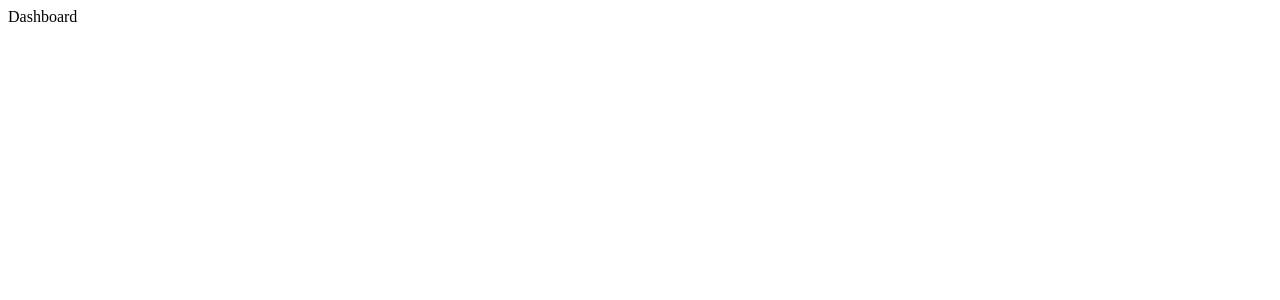
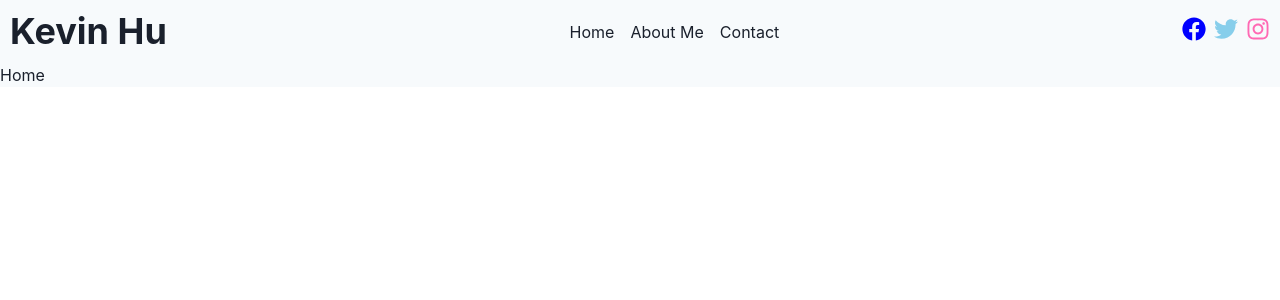
Before and after one commit to kev0921/personal-website, a React (Vite) app: page / in a window 1280 px wide. Shown: the top 300 px of the page. Built offline with nearby package versions, Linux system fonts and the light colour scheme.

Commit message:
Changed file names and added basic nav bar

```diff
--- a/package.json
+++ b/package.json
@@ -9,8 +9,13 @@
     "preview": "vite preview"
   },
   "dependencies": {
+    "@chakra-ui/react": "^2.7.0",
+    "@emotion/react": "^11.11.0",
+    "@emotion/styled": "^11.11.0",
+    "framer-motion": "^10.12.16",
     "react": "^18.2.0",
     "react-dom": "^18.2.0",
+    "react-icons": "^4.9.0",
     "react-router-dom": "^6.6.1"
   },
   "devDependencies": {
--- a/src/App.jsx
+++ b/src/App.jsx
@@ -7,17 +7,17 @@ import {
 
 // layouts and pages
 import RootLayout from './layouts/RootLayout'
-import Dashboard from './pages/Dashboard'
-import Create from './pages/Create'
-import Profile from './pages/Profile'
+import Home from './pages/Home'
+import Contact from './pages/Contact'
+import About from './pages/About'
 
 // router and routes
 const router = createBrowserRouter(
   createRoutesFromElements(
     <Route path="/" element={<RootLayout />}>
-      <Route index element={<Dashboard />} />
-      <Route path="create" element={<Create />} />
-      <Route path="profile" element={<Profile />} />
+      <Route index element={<Home />} />
+      <Route path="Contact" element={<Contact />} />
+      <Route path="About" element={<About />} />
     </Route>
   )
 )
--- a/src/components/Navbar.jsx
+++ b/src/components/Navbar.jsx
@@ -1,5 +1,41 @@
-export default function Navbar(){
-    return (
-        <div>Navbar</div>
-    )
+import { Flex, Box, Heading, Spacer, HStack } from "@chakra-ui/react";
+import { Icon } from '@chakra-ui/react';
+import { FaFacebook, FaTwitter, FaInstagram } from 'react-icons/fa';
+
+
+export default function Navbar() {
+  return (
+    <Flex as="nav" p="10px" alignItems="center">
+        <Heading as="h1">Kevin Hu</Heading>
+
+        <Spacer />
+
+        <HStack spacing="100px">
+          <Flex align="center">
+            <Box mx={2}>
+              <a href="/">Home</a>
+            </Box>
+            <Box mx={2}>
+              <a href="/About">About Me</a>
+            </Box>
+            <Box mx={2}>
+              <a href="/Contact">Contact</a>
+            </Box>
+          </Flex>
+        </HStack>
+
+        <Spacer />
+
+        <HStack spacing="20px">
+        <Box>
+          <Icon as={FaFacebook} boxSize={6} mr={2} style={{ color: 'blue', fontSize: '24px' }} />
+          <Icon as={FaTwitter} boxSize={6} mr={2} style={{ color: 'skyblue', fontSize: '20px' }} />
+          <a href="https://www.instagram.com/kevinhu04/">
+            <Icon as={FaInstagram} boxSize={6} style={{ color: "#FF69B4", fontSize: '18px' }} />
+          </a>
+        </Box>
+        </HStack>
+
+    </Flex>
+  )
 }
--- a/src/layouts/RootLayout.jsx
+++ b/src/layouts/RootLayout.jsx
@@ -1,9 +1,16 @@
 import { Outlet } from "react-router-dom"
+import Navbar from "../components/Navbar"
+import { Grid, GridItem } from "@chakra-ui/react"
 
 export default function RootLayout() {
   return (
-    <div>
-      <Outlet />
-    </div>
+    <Grid templateColumns="repeat(3, 1fr)" bg="gray.50">
+      <GridItem colSpan="3">
+        <Navbar />
+      </GridItem>
+      <GridItem>
+        <Outlet />
+      </GridItem>
+    </Grid>
   )
 }
--- a/src/main.jsx
+++ b/src/main.jsx
@@ -2,8 +2,12 @@ import React from 'react'
 import ReactDOM from 'react-dom/client'
 import App from './App'
 
+import { ChakraProvider } from '@chakra-ui/react'
+
 ReactDOM.createRoot(document.getElementById('root')).render(
   <React.StrictMode>
-    <App />
+    <ChakraProvider>
+      <App />
+    </ChakraProvider>
   </React.StrictMode>,
 )
--- /dev/null
+++ b/src/pages/About.jsx
@@ -0,0 +1,5 @@
+export default function About() {
+  return (
+    <div>About Me</div>
+  )
+}
--- /dev/null
+++ b/src/pages/Contact.jsx
@@ -0,0 +1,5 @@
+export default function Contact() {
+  return (
+    <div>Contact</div>
+  )
+}
--- a/src/pages/Create.jsx
+++ /dev/null
@@ -1,5 +0,0 @@
-export default function Create() {
-  return (
-    <div>Create</div>
-  )
-}
--- a/src/pages/Dashboard.jsx
+++ /dev/null
@@ -1,5 +0,0 @@
-export default function Dashboard() {
-  return (
-    <div>Dashboard</div>
-  )
-}
--- /dev/null
+++ b/src/pages/Home.jsx
@@ -0,0 +1,7 @@
+import { SimpleGrid, Box } from "@chakra-ui/react";
+
+export default function Home() {
+  return (
+    <div>Home</div>
+  )
+}
--- a/src/pages/Profile.jsx
+++ /dev/null
@@ -1,5 +0,0 @@
-export default function Profile() {
-  return (
-    <div>Profile</div>
-  )
-}
```
Also changed, not shown: 1 other file (tests, documents, lock files or other folders).
